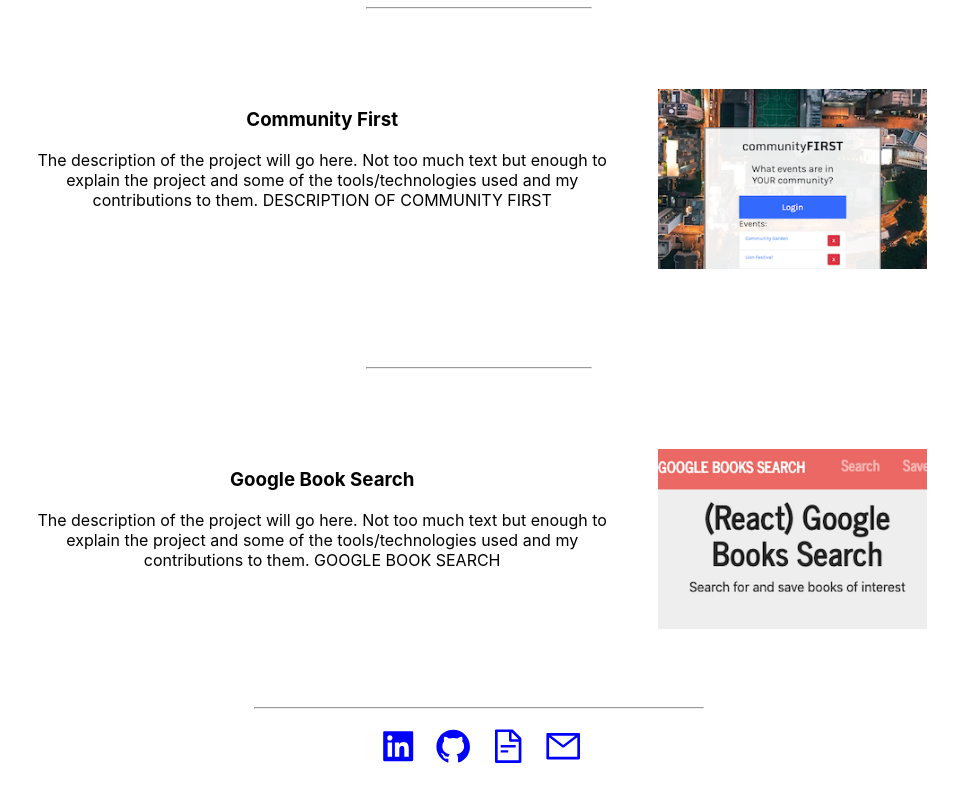
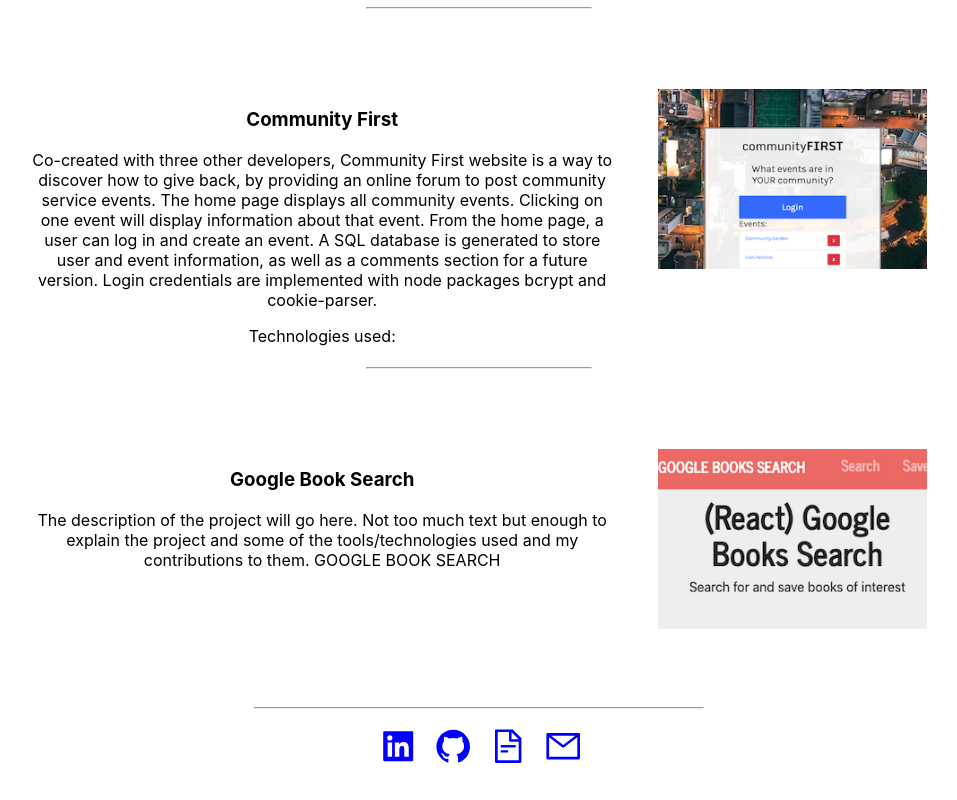
Before and after one commit to aaron-G18/AG-Portfolio, a React (Create React App) app: page / in a window 1280 px wide. Shown: the part 808-1608 px from the top of the page, without its empty margins (323-1280 px from the left). Built offline with nearby package versions, Linux system fonts and the light colour scheme.

Commit message:
Added description of community First project.

```diff
--- a/src/components/projects/projects.js
+++ b/src/components/projects/projects.js
@@ -31,7 +31,8 @@ export default function bottomLinks(props) {
         <div className="project2">
           <div className="proj2-text">
             <h3>Community First</h3>
-            <p>The description of the project will go here. Not too much text but enough to explain the project and some of the tools/technologies used and my contributions to them. DESCRIPTION OF COMMUNITY FIRST</p>
+            <p>Co-created with three other developers, Community First website is a way to discover how to give back, by providing an online forum to post community service events. The home page displays all community events. Clicking on one event will display information about that event. From the home page, a user can log in and create an event. A SQL database is generated to store user and event information, as well as a comments section for a future version. Login credentials are implemented with node packages bcrypt and cookie-parser.</p>
+            <p>Technologies used:</p>
           </div>
           <a href="https://communityfirst.herokuapp.com/" target="_blank" rel="noopener noreferrer">
             <img className="proj2-img" src="./images/community_pic.png" alt="screen shot of Comunnity First web app"></img>
```
